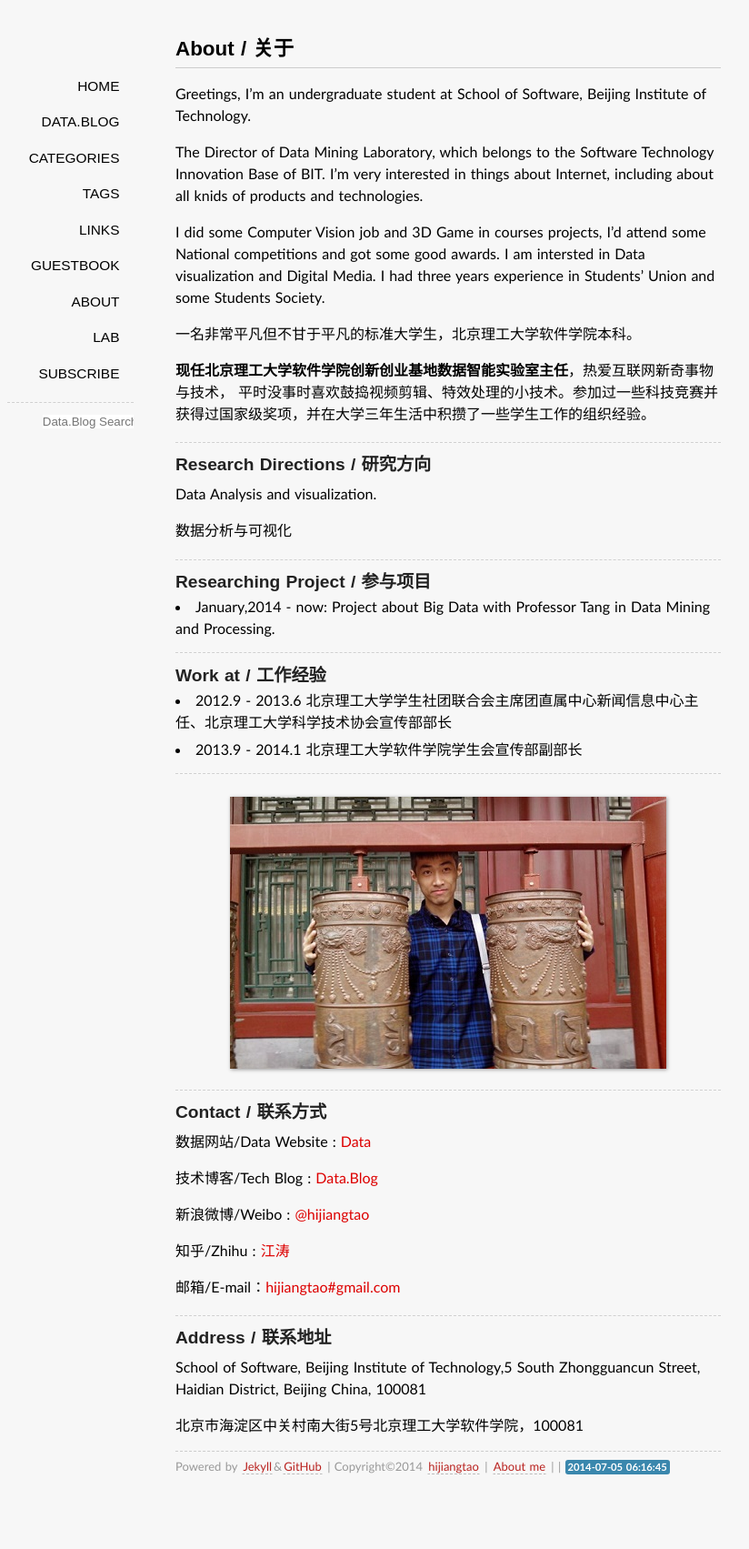
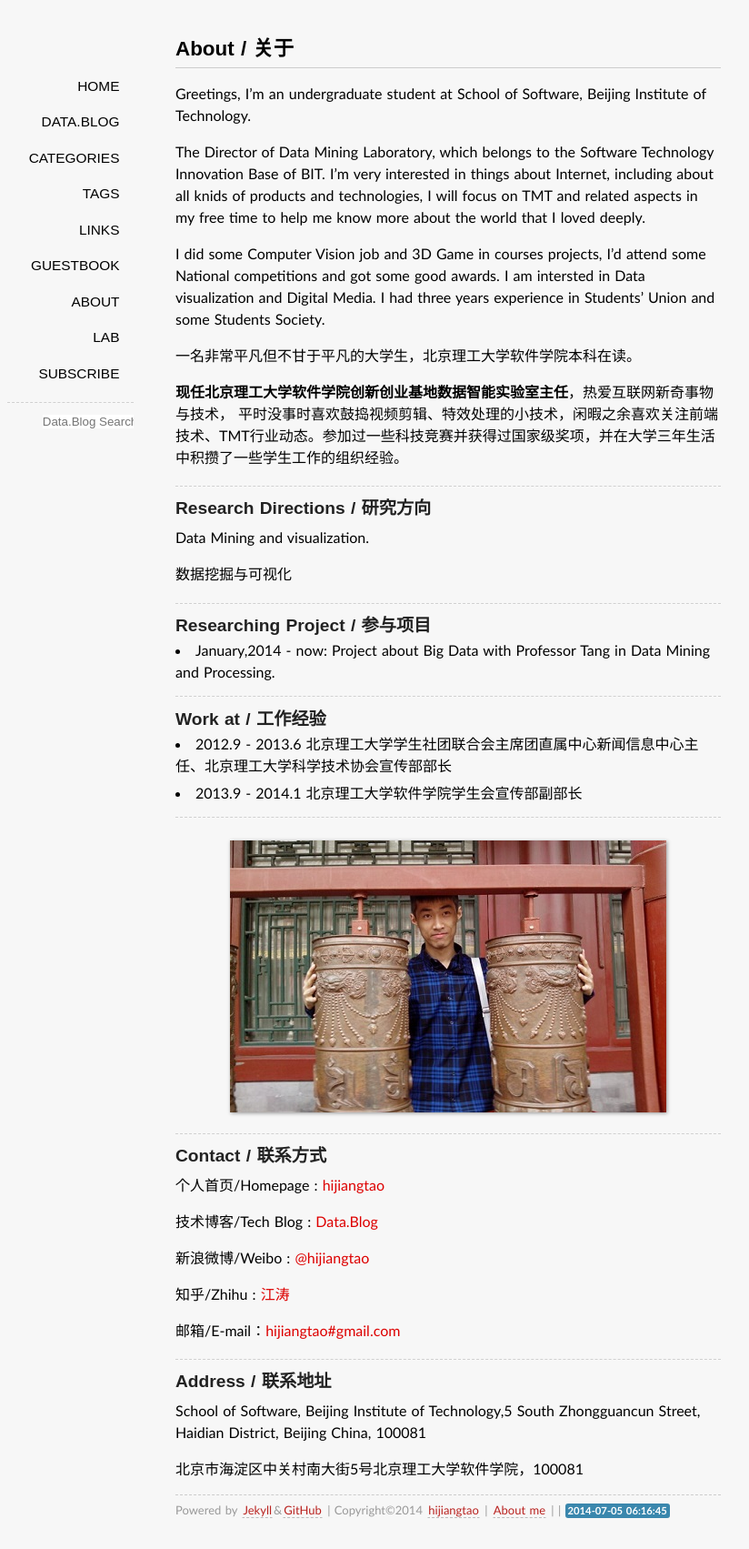
Before and after one commit to jessica0530/hijiangtao.github.io, a Jekyll site: the page built from blog/about/index.md, in a window 1280 px wide. Shown: the whole page at 91% size, without its empty margins (147-971 px from the left). Built offline with Jekyll 4.4.1, drawn with Linux system fonts in a browser that asks for light colours; some web fonts are replaced; Markdown is read by kramdown in place of the engine named in the settings; comment, search, counter and statistics services are not loaded; before the commit the page ends 1655 px from its top, so only the background shows below that.

Commit message:
modift the about page

```diff
--- a/blog/about/index.md
+++ b/blog/about/index.md
@@ -6,21 +6,21 @@ comments: no
 
 Greetings, I'm an undergraduate student at School of Software, Beijing Institute of Technology.
 
-The Director of Data Mining Laboratory, which belongs to the Software Technology Innovation Base of BIT. I'm very interested in things about Internet, including about all knids of products and technologies.
+The Director of Data Mining Laboratory, which belongs to the Software Technology Innovation Base of BIT. I'm very interested in things about Internet, including about all knids of products and technologies, I will focus on TMT and related aspects in my free time to help me know more about the world that I loved deeply.
 
 I did some Computer Vision job and 3D Game in courses projects, I'd attend some National competitions and got some good awards. I am intersted in Data visualization and Digital Media. I had three years experience in Students' Union and some Students Society.
 
-一名非常平凡但不甘于平凡的标准大学生，北京理工大学软件学院本科。
+一名非常平凡但不甘于平凡的大学生，北京理工大学软件学院本科在读。
 
-**现任北京理工大学软件学院创新创业基地数据智能实验室主任**，热爱互联网新奇事物与技术， 平时没事时喜欢鼓捣视频剪辑、特效处理的小技术。参加过一些科技竞赛并获得过国家级奖项，并在大学三年生活中积攒了一些学生工作的组织经验。
+**现任北京理工大学软件学院创新创业基地数据智能实验室主任**，热爱互联网新奇事物与技术， 平时没事时喜欢鼓捣视频剪辑、特效处理的小技术，闲暇之余喜欢关注前端技术、TMT行业动态。参加过一些科技竞赛并获得过国家级奖项，并在大学三年生活中积攒了一些学生工作的组织经验。
 
 ----
 
 ###Research Directions / 研究方向
 
-Data Analysis and visualization.
+Data Mining and visualization.
 
-数据分析与可视化
+数据挖掘与可视化
 
 ----
 
@@ -43,9 +43,9 @@ Data Analysis and visualization.
 
 ###Contact / 联系方式
 
-数据网站/Data Website : [Data]({{ site.url }})
+个人首页/Homepage : [hijiangtao](http://1994.mobi/)
 
-技术博客/Tech Blog : [{{ site.name }}]({{ site.url }}/blog)
+技术博客/Tech Blog : [{{ site.name }}]({{ site.url }})
 
 新浪微博/Weibo : [@hijiangtao](http://weibo.com/jiangtaotao)
 
```
